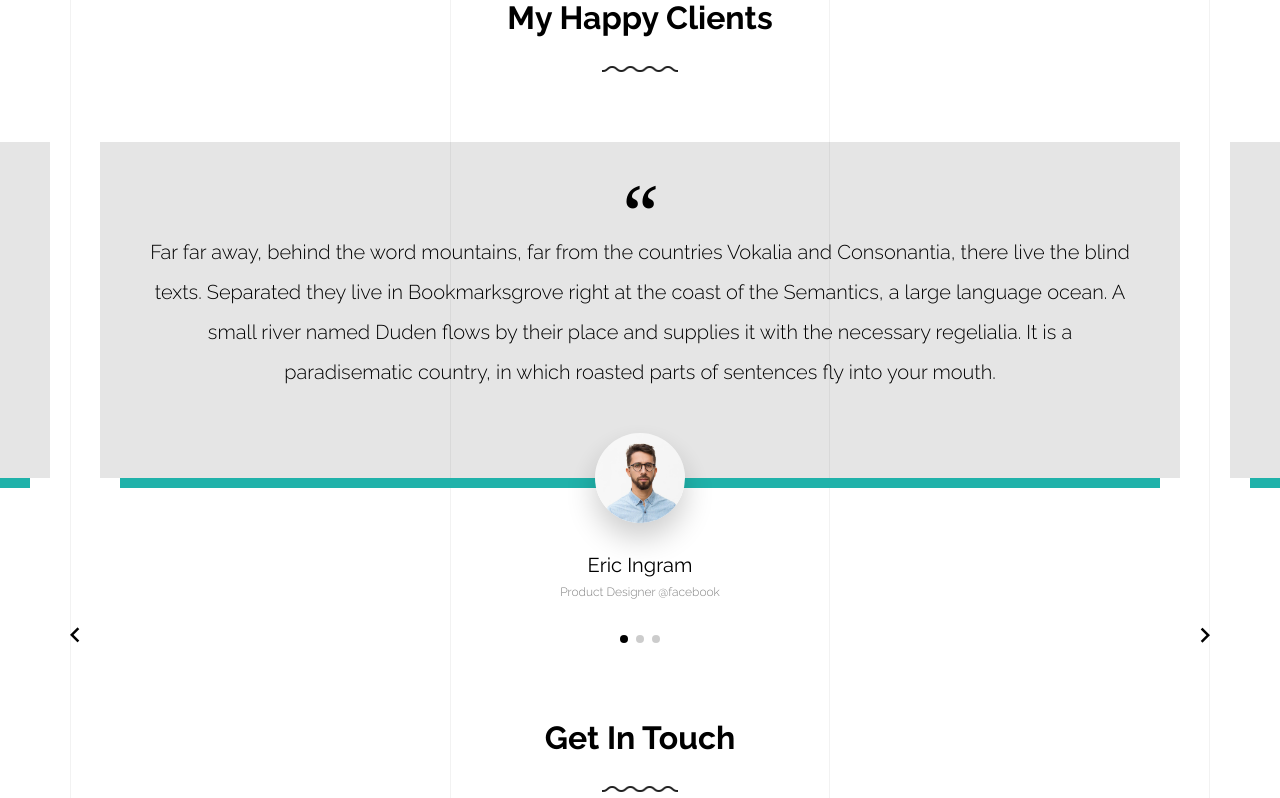
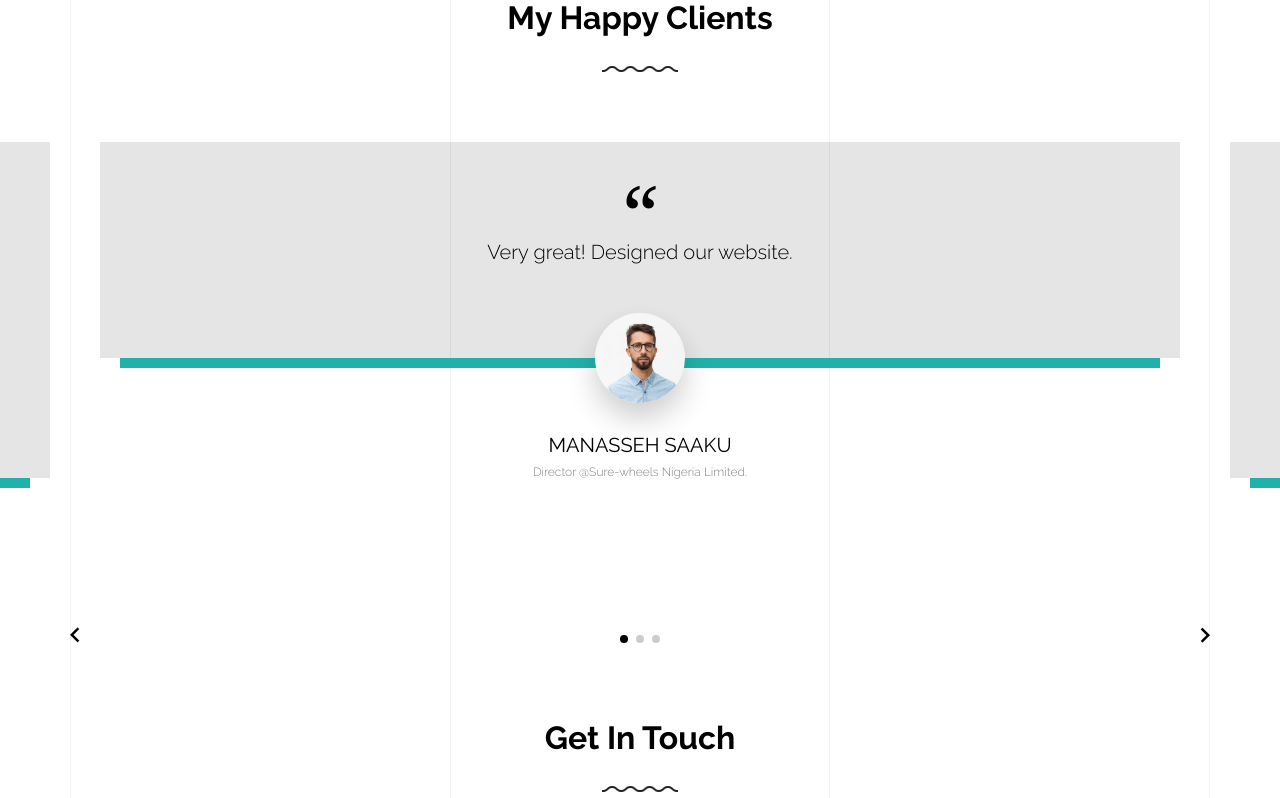
Before and after one commit to dev-great/Django_portfolio_app, a Django app: page / in a window 1280 px wide. Shown: the part 4610-5408 px from the top of the page. Run offline with Django 3.2, Linux system fonts and the light colour scheme; some libraries are stand-ins or nearby versions; some web fonts are replaced.

Commit message:
Update index.html

```diff
--- a/templates/index.html
+++ b/templates/index.html
@@ -458,14 +458,14 @@
               <div class="testimonial-inner-bg">
                 <span class="quote">&ldquo;</span>
                 <blockquote>
-                  Far far away, behind the word mountains, far from the countries Vokalia and Consonantia, there live the blind texts. Separated they live in Bookmarksgrove right at the coast of the Semantics, a large language ocean. A small river named Duden flows by their place and supplies it with the necessary regelialia. It is a paradisematic country, in which roasted parts of sentences fly into your mouth.
+                  Very great! Designed our website.
                 </blockquote>
               </div>
 
               <div class="testimonial-author-info">
                 <img src="{% static 'images/person_man_1.jpg' %}" alt="Image">
-                <h3>Eric Ingram</h3>
-                <span class="d-block position">Product Designer @facebook</span>
+                <h3>MANASSEH SAAKU</h3>
+                <span class="d-block position">Director @Sure-wheels Nigeria Limited.</span>
               </div>
 
             </div>
```
